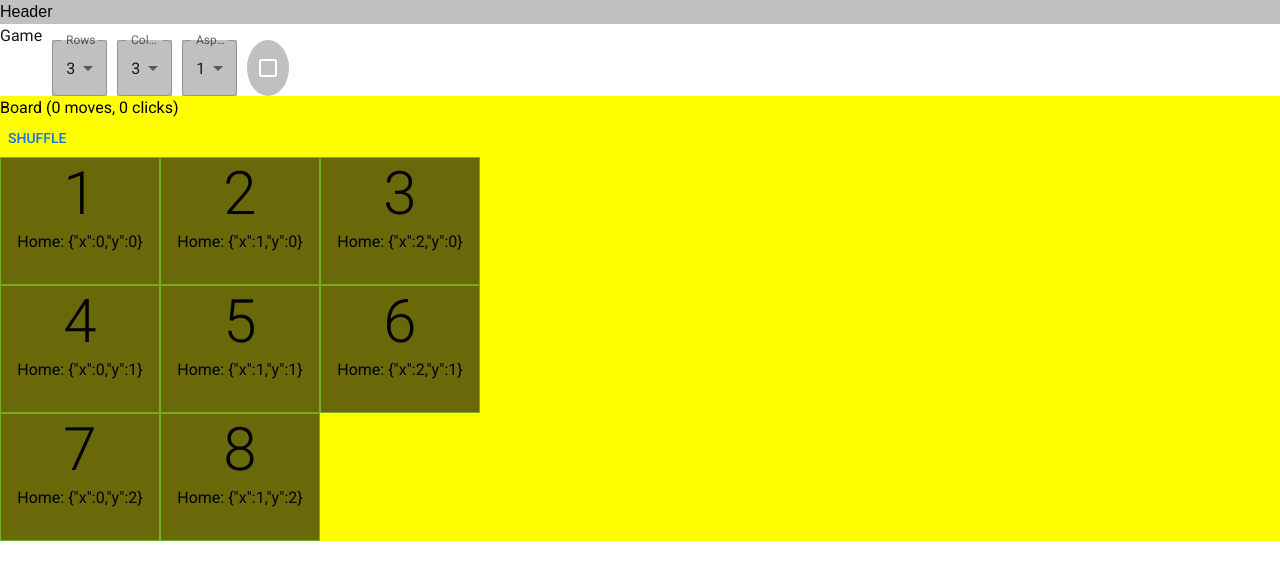
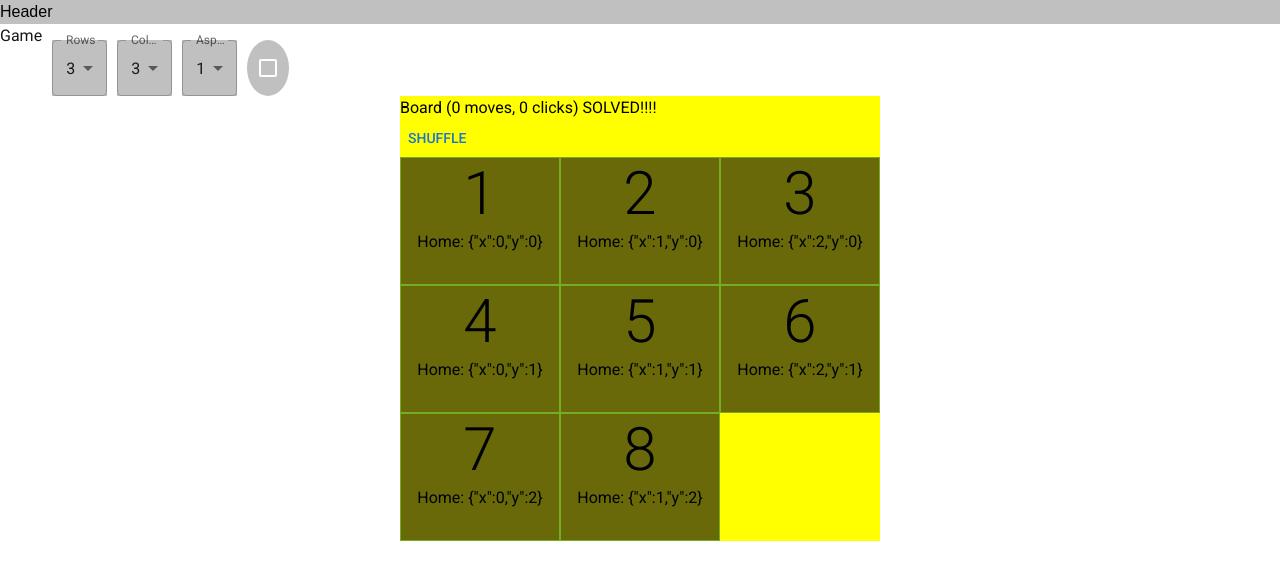
Before and after one commit to thewbman/sliding-puzzle, a Next.js app: page /game in a window 1280 px wide. Shown: the top 580 px of the page. Built offline with nearby package versions, Linux system fonts and the light colour scheme; what @mui/material-nextjs would draw is missing.

Commit message:
center board, solved message

```diff
--- a/src/app/game/page.tsx
+++ b/src/app/game/page.tsx
@@ -99,6 +99,7 @@ export default function GamePage() {
           onChange={(e) => setRandomHolePlacement(e.target.checked)}
         ></Checkbox>
       </div>
+      <div style={{display: 'flex', flexDirection: 'row', justifyContent: 'center'}}>
         <Board
           rowCount={rowCount}
           columnCount={columnCount}
@@ -106,5 +107,6 @@ export default function GamePage() {
           randomHolePlacement={randomHolePlacement}
         />
       </div>
+    </div>
   );
 }
--- a/src/components/board.tsx
+++ b/src/components/board.tsx
@@ -19,16 +19,23 @@ export default function Board(board: Readonly<BoardSetup>) {
   const [playerClicks, setPlayerClicks] = useState(0);
   const [playerMoves, setPlayerMoves] = useState(0);
   const [tiles, setTiles] = useState<TileProps[]>([]);
+  const [solved, setSolved] = useState(false);
 
   useEffect(() => {
-    setTiles(
-      generateHomeTiles(
-        board
-      )
-    );
+    setTiles(generateHomeTiles(board));
     setPlayerClicks(0);
     setPlayerMoves(0);
   }, [board]);
+
+  useEffect(() => {
+    setSolved(
+      tiles.every(
+        (t) =>
+          t.currentPosition.x === t.homePosition.x &&
+          t.currentPosition.y === t.homePosition.y
+      )
+    );
+  }, [tiles]);
 
   const handleShuffleClick = () => {
     setTiles(shuffleTiles(tiles, board));
@@ -47,6 +54,7 @@ export default function Board(board: Readonly<BoardSetup>) {
         )
       );
     }
+    // add multi-moves in a straight line
   };
 
   const wrapperClassName = `board-container total-rows-${board.rowCount} total-columns-${board.columnCount}`;
@@ -58,6 +66,7 @@ export default function Board(board: Readonly<BoardSetup>) {
     >
       <Typography>
         Board ({playerMoves} moves, {playerClicks} clicks)
+        {solved ? " SOLVED!!!!" : ""}
       </Typography>
       <Button onClick={handleShuffleClick}>Shuffle</Button>
       <div className="board">
```
Lines whose indentation alone changed are shown as unchanged.
